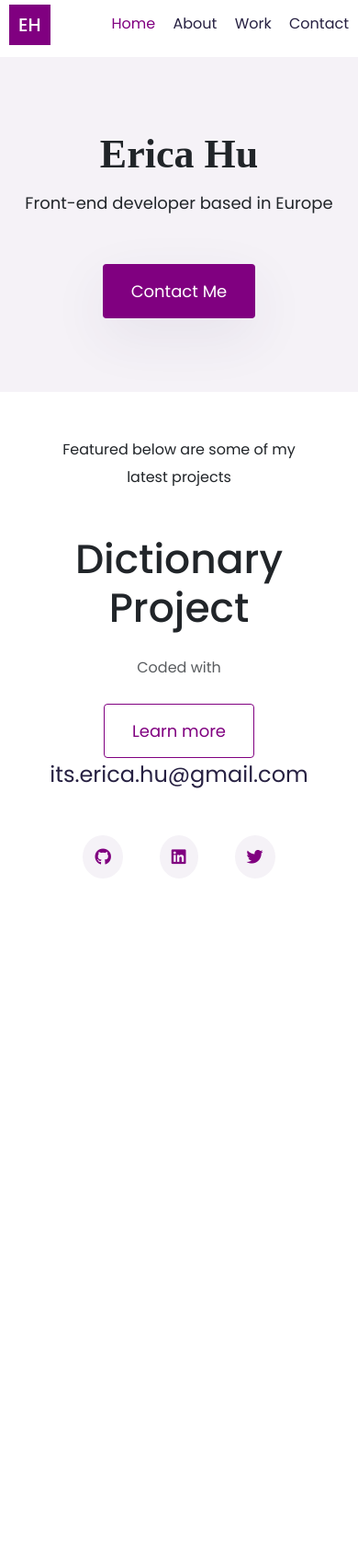
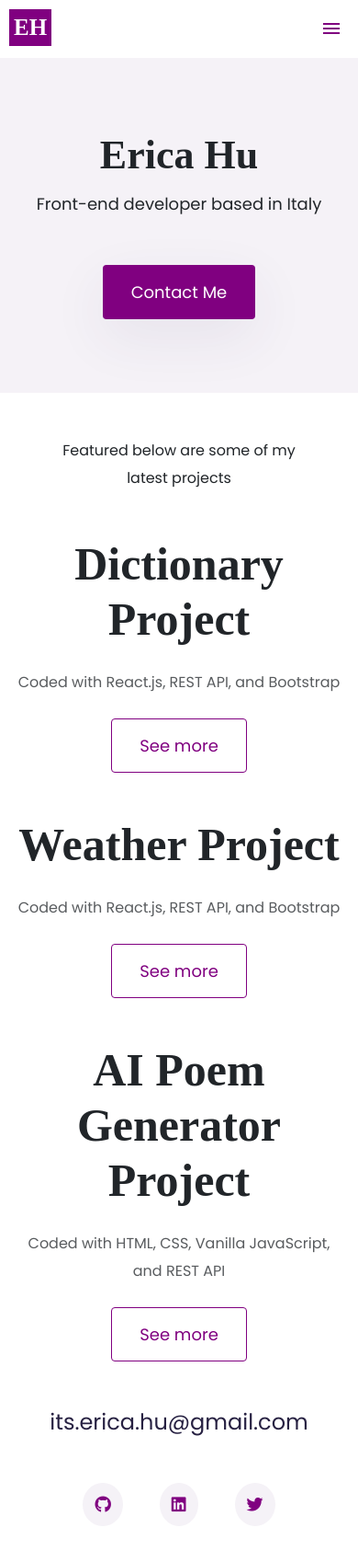
Before and after one commit to huxrce/portfolio, a plain HTML site: page index.html in a window 390 px wide. Shown: the whole page at 92% size. Before the commit the page ends 1051 px from the top, so only its background shows below. Drawn offline with nearby package versions, Linux system fonts and the light colour scheme; a web font is replaced by a local one.

Commit message:
Created landing page

```diff
--- a/index.html
+++ b/index.html
@@ -33,39 +33,122 @@
     <title>Erica Hu</title>
   </head>
   <body>
-    <nav class="d-flex justify-content-between">
-      <a href="/">
+    <header class="header">
+      <nav class="d-flex justify-content-between d-none d-md-block">
+        <a href="/" class="logo">
           <h2>EH</h2>
         </a>
-      <ul>
+        <ul class="text-end">
           <li class="active"><a href="/" title="Homepage">Home</a></li>
           <li><a href="/about.html" title="About me">About</a></li>
-        <li><a href="/work.html" title="My projects">Work</a></li>
-        <li><a href="/contact.html" title="Contact me">Contact</a></li>
+          <li>
+            <a href="/work.html" title="My projects">Work</a>
+          </li>
+          <li><a href="#contact" title="Contact me">Contact</a></li>
         </ul>
       </nav>
+      <div class="d-block d-md-none">
+        <a href="" class="logo"><h2>EH</h2></a>
+        <input class="menu-btn" type="checkbox" id="menu-btn" />
+        <label class="menu-icon" for="menu-btn"
+          ><span class="navicon"></span
+        ></label>
+        <ul class="menu">
+          <li class="active"><a href="/">Homepage</a></li>
+          <li><a href="#work">Work</a></li>
+          <li><a href="#about">About</a></li>
+          <li><a href="#contact">Contact</a></li>
+        </ul>
+      </div>
+    </header>
     <div class="hero">
       <h1>Erica Hu</h1>
-      <h4 class="mb-5">Front-end developer based in Europe</h4>
+      <h4 class="mb-5">Front-end developer based in Italy</h4>
       <div>
-        <a href="/about.html" class="btn btn-branding">Contact Me</a>
-      </div>
-    </div>
-    <p class="text-center m-5">Featured below are some of my latest projects</p>
-    <div class="row">
-      <div class="col-lg-6"></div>
-      <div class="col-lg-6 project-description">
-        <h2 class="mb-4">Dictionary Project</h2>
-        <p class="mb-4 text-muted">Coded with</p>
-        <a href="/work.html" target="_blank" class="btn btn-outline"
-          >Learn more</a
+        <a
+          href="https://shecodes-react-dictionary-project.onrender.com/"
+          class="btn btn-branding"
+          >Contact Me</a
         >
       </div>
     </div>
+    <div class="container">
+      <p class="text-center m-5">
+        Featured below are some of my latest projects
+      </p>
+      <div class="row mb-5">
+        <div class="col-lg-6">
+          <iframe
+            src="https://shecodes-react-dictionary-project.onrender.com/"
+            frameborder="0"
+            width="100%"
+            height="300"
+            class="rounded d-none d-lg-block"
+          >
+          </iframe>
+        </div>
+        <div class="col-lg-6 project-description">
+          <h2 class="mb-4">Dictionary Project</h2>
+          <p class="mb-4 text-muted">
+            Coded with React.js, REST API, and Bootstrap
+          </p>
+          <a href="/work.html" target="_blank" class="btn btn-outline"
+            >See more</a
+          >
+        </div>
+      </div>
+      <div class="row mb-5">
+        <div class="col-lg-6 project-description">
+          <h2 class="mb-4">Weather Project</h2>
+          <p class="mb-4 text-muted">
+            Coded with React.js, REST API, and Bootstrap
+          </p>
+          <a
+            href="https://shecodes-react-weather-app.onrender.com/"
+            target="_blank"
+            class="btn btn-outline"
+            >See more</a
+          >
+        </div>
+        <div class="col-lg-6">
+          <iframe
+            src="https://shecodes-react-weather-app.onrender.com/"
+            frameborder="0"
+            width="100%"
+            height="300"
+            class="rounded d-none d-lg-block"
+          >
+          </iframe>
+        </div>
+      </div>
+      <div class="row mb-5">
+        <div class="col-lg-6">
+          <iframe
+            src="https://shecodes-react-dictionary-project.onrender.com/"
+            frameborder="0"
+            width="100%"
+            height="300"
+            class="rounded d-none d-lg-block"
+          >
+          </iframe>
+        </div>
+        <div class="col-lg-6 project-description">
+          <h2 class="mb-4">AI Poem Generator Project</h2>
+          <p class="mb-4 text-muted">
+            Coded with HTML, CSS, Vanilla JavaScript, and REST API
+          </p>
+          <a href="/work.html" target="_blank" class="btn btn-outline"
+            >See more</a
+          >
+        </div>
+      </div>
+    </div>
     <footer>
-      <div class="contact-box justify-content-between mb-5 d-none d-md-flex">
+      <div
+        class="contact-box justify-content-between mt-5 mb-5 d-none d-md-flex"
+      >
         <div>
-          <h3>Work Inquiry</h3>
+          <h3>Get in Touch</h3>
           <p class="text-muted">Let's work together</p>
         </div>
         <div>
@@ -77,7 +160,7 @@
           >
         </div>
       </div>
-      <div class="d-flex justify-content-center mb-5">
+      <div class="d-flex justify-content-center mb-5 d-block d-md-none">
         <a
           href="mailto:its.erica.hu@gmail.com"
           class="email-link"
@@ -85,7 +168,10 @@
           >its.erica.hu@gmail.com</a
         >
       </div>
-      <div class="social-links d-flex justify-content-center mb-5 pb-5">
+      <div
+        id="contact"
+        class="social-links d-flex justify-content-center mb-5 pb-5"
+      >
         <a
           href="https://github.com/huxrce"
           target="_blank"
@@ -95,7 +181,7 @@
         <a
           href="https://www.linkedin.com/in/ericahu260699"
           target="_blank"
-          title="Linkedin account"
+          title="LinkedIn account"
           ><i class="fa-brands fa-linkedin"></i
         ></a>
         <a href="https://x.com/ericahu" target="_blank" title="Twitter account"
--- a/src/styles.css
+++ b/src/styles.css
@@ -14,20 +14,119 @@ body {
   vertical-align: center;
 }
 
-nav {
-  padding: 5px 10px;
+.header {
+  background: #fff;
+  box-shadow: 1px 1px 4px 0 rgba(0, 0, 0, .1);
+  width: 100%;
+  z-index: 3;
 }
 
-nav ul {
+.header ul {
+  background: #fff;
+  list-style: none;
+  margin: 0;
+  overflow: hidden;
   padding: 0;
-  margin: 0;
 }
 
 nav li {
   display: inline;
-  line-height: 42px;
-  list-style: none;
-  margin-left: 15px;
+  line-height: 60px;
+  margin: 0 20px;
+}
+
+.header div li a {
+  display: block;
+  padding: 10px;
+  text-decoration: none;
+}
+
+.header div li a:hover,
+.header .menu-btn:hover {
+  background: var(--secondary-color);
+}
+
+.header .logo {
+  color: white;
+  float: left;
+  margin: 10px 10px 5px;
+  text-decoration: none;
+}
+
+.header .logo h2 {
+  background: var(--primary-color);
+  font-size: 25px;
+  padding: 5px;
+  text-align: center;
+}
+
+.header .menu {
+  clear: both;
+  max-height: 0;
+  transition: all .2s ease-out;
+}
+
+.header .menu-icon {
+  cursor: pointer;
+  display: block;
+  float: right;
+  padding: 30px 20px 28px;
+  position: relative;
+  user-select: none;
+}
+
+.header .menu-icon .navicon {
+  background: var(--primary-color);
+  display: block;
+  height: 2px;
+  position: relative;
+  transition: all .2s ease-out;
+  width: 18px;
+}
+
+.header .menu-icon .navicon:before,
+.header .menu-icon .navicon:after {
+  background: var(--primary-color);
+  content: '';
+  display: block;
+  height: 100%;
+  position: absolute;
+  transition: all .2s ease-out;
+  width: 100%;
+}
+
+.header .menu-icon .navicon:before {
+  top: 5px;
+}
+
+.header .menu-icon .navicon:after {
+  top: -5px;
+}
+
+
+.header .menu-btn {
+  display: none;
+}
+
+.header .menu-btn:checked~.menu {
+  max-height: 240px;
+}
+
+.header .menu-btn:checked~.menu-icon .navicon {
+  background: transparent;
+}
+
+.header .menu-btn:checked~.menu-icon .navicon:before {
+  transform: rotate(-45deg);
+}
+
+.header .menu-btn:checked~.menu-icon .navicon:after {
+  transform: rotate(45deg);
+}
+
+.header .menu-btn:checked~.menu-icon:not(.steps) .navicon:before,
+.header .menu-btn:checked~.menu-icon:not(.steps) .navicon:after {
+  top: 0;
 }
 
 a {
@@ -37,18 +136,12 @@ a {
 }
 
 a:hover,
-nav li.active a {
+.active a {
   color: var(--primary-color)
 }
 
-nav h2 {
-  background: var(--primary-color);
-  color: white;
-  font-size: 20px;
-  padding: 10px;
-}
-
 h1,
+h2,
 h3 {
   font-family: var(--heading-font);
   font-weight: bold;
@@ -56,6 +149,10 @@ h3 {
 
 h1 {
   font-size: 96px;
+}
+
+h2 {
+  font-size: 60px;
 }
 
 h3 {
@@ -180,7 +277,7 @@ footer .social-links a:hover {
   }
 
   h2 {
-    font-size: 44px;
+    font-size: 50px;
   }
 
   h4 {
```
Also changed, not shown: about.html (added, +65 -0 lines), 1 other file. Lines whose indentation alone changed are shown as unchanged.
